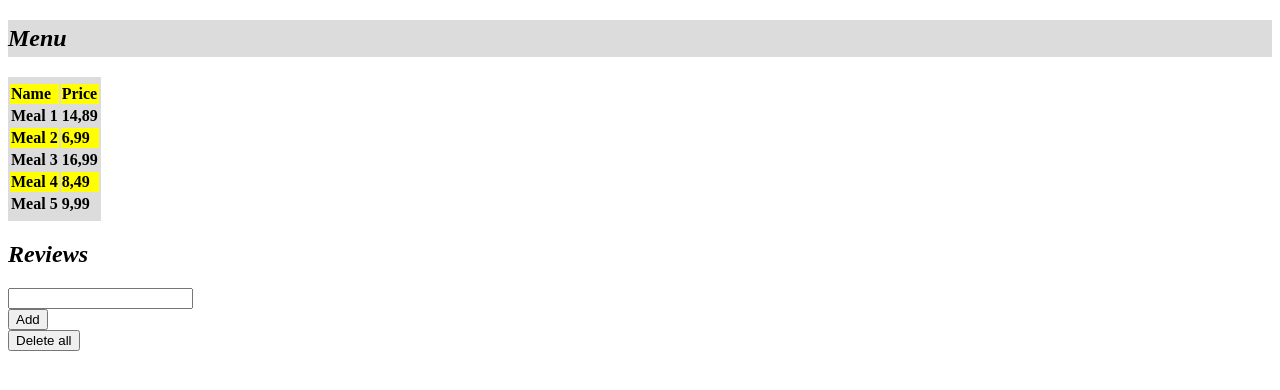
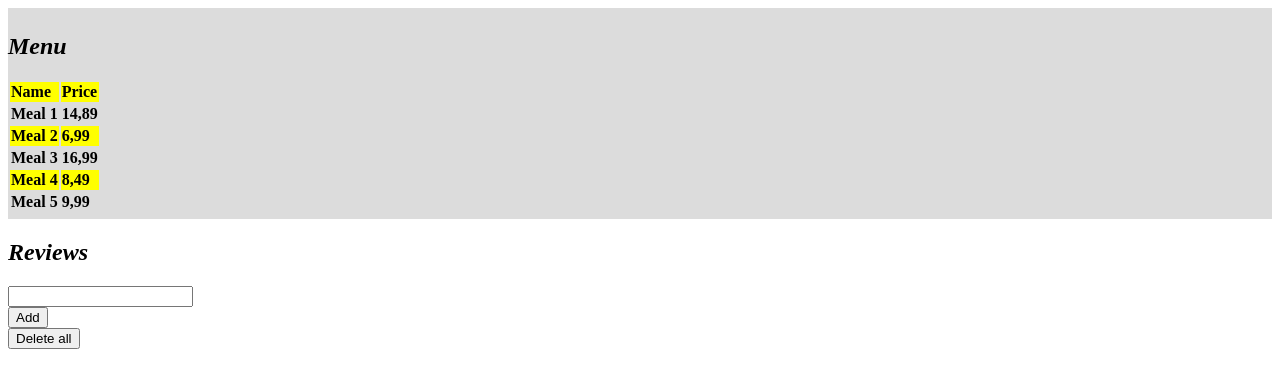
Before and after one commit to Jarkk0/week1_project, a website built with Parcel: page index.html in a window 1280 px wide. Built offline with nearby package versions, Linux system fonts and the light colour scheme.

Commit message:
change backround

```diff
--- a/index.html
+++ b/index.html
@@ -7,9 +7,9 @@
 
   <body>
     <div id="app"></div>
-    <div>
-      <h2 id="menu-table" class="header">Menu</h2>
-      <table id="menu-table">
+    <div id="menu-table">
+      <h2 class="header">Menu</h2>
+      <table>
         <tr>
           <th>Name</th>
           <th>Price</th>
```
